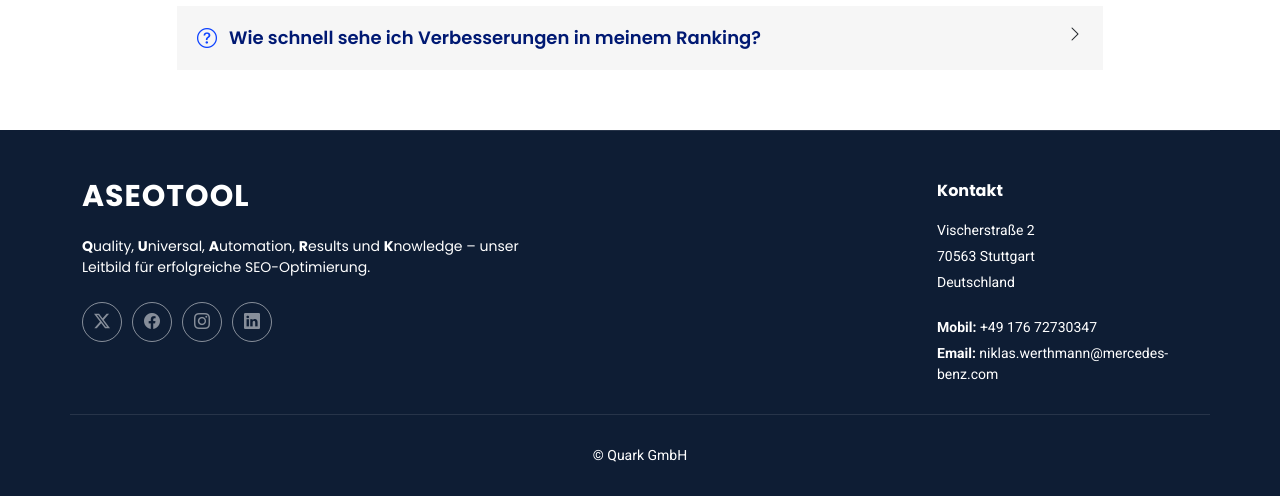
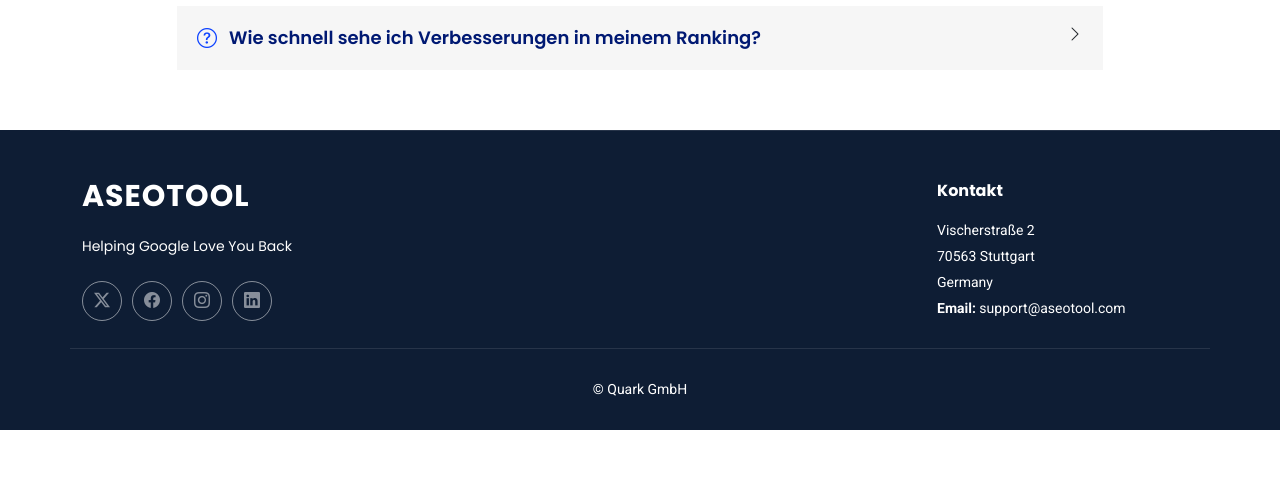
Before and after one commit to risky-dev-11/quark_seo, a Flask app: page /contact in a window 1280 px wide. Shown: the part 2806-3302 px from the top of the page. After the commit the page ends 3236 px from the top, so only its background shows below. Run offline with Flask 3, Linux system fonts and the light colour scheme; some libraries are stand-ins or nearby versions.

Commit message:
Refactor button styles and update footer content; adjust map iframe source

```diff
--- a/frontend/static/assets/css/index.css
+++ b/frontend/static/assets/css/index.css
@@ -50,9 +50,8 @@
 
 #submit-button {
   padding: 15px 30px;
-  font-size: 1rem;
   border-radius: 5px;
-  width: 30%;
+  width: 25%;
   background-color: #0d42ff;
   color: white;
   border: none;
@@ -64,7 +63,7 @@
 
 #submit-button span.button-label {
   font-family: 'Poppins', sans-serif;
-  font-size: x-large;
+  font-size: large;
 }
 
 #progress-container {
--- a/frontend/templates/base.html
+++ b/frontend/templates/base.html
@@ -106,7 +106,7 @@
           <a href="/" class="logo d-flex align-items-center">
             <span class="sitename">ASEOTOOL</span>
           </a>
-            <p><strong>Q</strong>uality, <strong>U</strong>niversal, <strong>A</strong>utomation, <strong>R</strong>esults und <strong>K</strong>nowledge – unser Leitbild für erfolgreiche SEO-Optimierung.</p>
+            <p>Helping Google Love You Back</p>
           <div class="social-links d-flex mt-4">
             <a href=""><i class="bi bi-twitter-x"></i></a>
             <a href=""><i class="bi bi-facebook"></i></a>
@@ -126,9 +126,8 @@
           <h4>Kontakt</h4>
           <p>Vischerstraße 2</p>
           <p>70563 Stuttgart</p>
-          <p>Deutschland</p>
-          <p class="mt-4"><strong>Mobil:</strong> <span>+49 176 72730347</span></p>
-          <p><strong>Email:</strong> <span>niklas.werthmann@mercedes-benz.com</span></p>
+          <p>Germany</p>
+          <p><strong>Email:</strong> <span>support@aseotool.com</span></p>
         </div>
 
       </div>
--- a/frontend/templates/contact.html
+++ b/frontend/templates/contact.html
@@ -23,7 +23,7 @@
   <div class="container" data-aos="fade-up" data-aos-delay="100">
 
     <div class="mb-4" data-aos="fade-up" data-aos-delay="200">
-      <iframe style="border:0; width: 100%; height: 270px;" src="https://www.google.com/maps/embed/v1/place?q=vischerstraße+2+70563+stuttgart&key=AIzaSyBFw0Qbyq9zTFTd-tUY6dZWTgaQzuU17R8" frameborder="0" allowfullscreen="" loading="lazy" referrerpolicy="no-referrer-when-downgrade"></iframe>
+      <iframe style="border:0; width: 100%; height: 270px;" src="https://www.google.com/maps/embed/v1/place?q=vischerstraße+2+70563+stuttgart&key=AIzaSyC1uIyY1XEhDRp6JHUw1jo7wBP4naWmLRw" frameborder="0" allowfullscreen="" loading="lazy" referrerpolicy="no-referrer-when-downgrade"></iframe>
     </div><!-- End Google Maps -->
 
     <div class="row gy-4">
--- a/frontend/templates/index.html
+++ b/frontend/templates/index.html
@@ -37,6 +37,7 @@
    <div class="row gy-4">
     <div class="col-lg-8 d-flex flex-column justify-content-center">
       <h3>Boost Your Website's Visibility</h3>
+
       <h2>Search Engine Optimization Made Easy</h2>
      <div>
      <form
```
